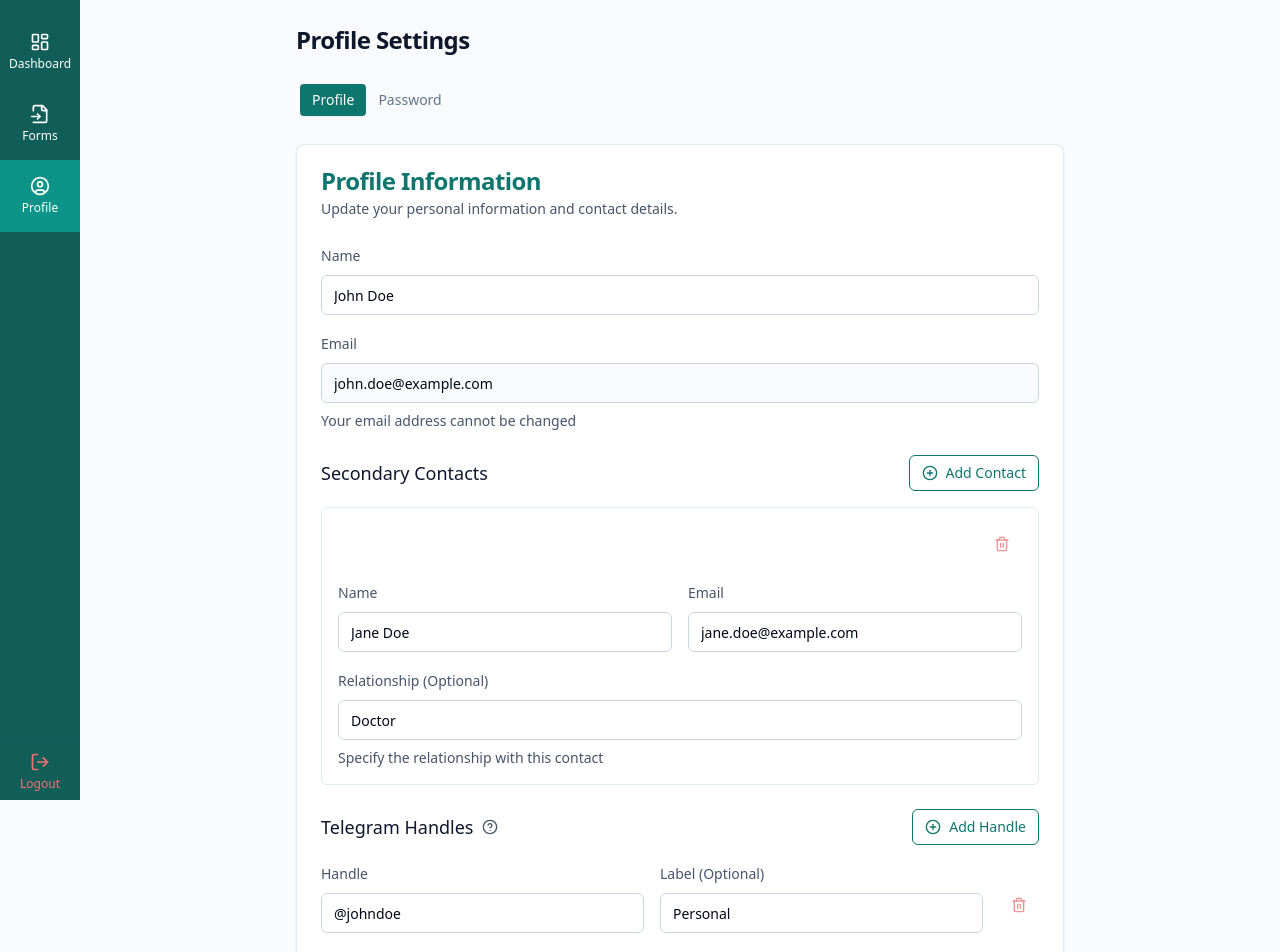
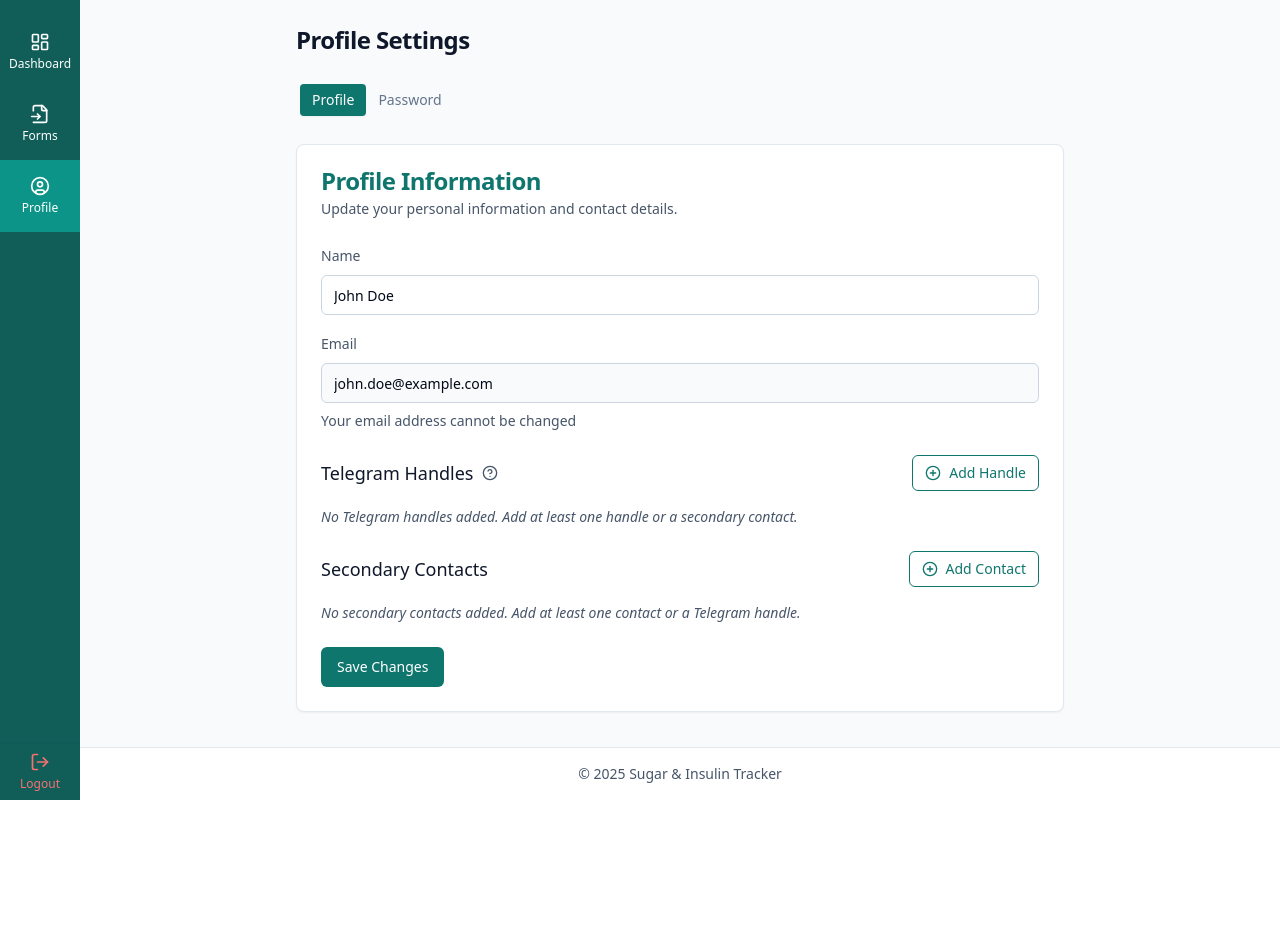
Before and after one commit to David-Getachew/Sugar-Insulin-Tracker-Automation-Webapp, a React (Vite) app: page /profile in a window 1280 px wide. Shown: the top 952 px of the page. After the commit the page ends 800 px from the top, so only its background shows below. Built offline with nearby package versions, Linux system fonts and the light colour scheme.

Commit message:
[dyad] Making Telegram handles or secondary contacts optional but requiring at least one - wrote 1 file(s)

```diff
--- a/src/pages/Profile.tsx
+++ b/src/pages/Profile.tsx
@@ -21,14 +21,20 @@ const profileFormSchema = z.object({
       handle: z.string().min(1, { message: "Telegram handle is required" }),
       label: z.string().optional(),
     })
-  ),
+  ).min(0),
   secondaryContacts: z.array(
     z.object({
       name: z.string().min(2, { message: "Name must be at least 2 characters" }),
       email: z.string().email({ message: "Please enter a valid email address" }),
       relationship: z.string().optional(),
     })
-  ),
+  ).min(0),
+}).refine(data => {
+  // At least one of telegramHandles or secondaryContacts must have items
+  return data.telegramHandles.length > 0 || data.secondaryContacts.length > 0;
+}, {
+  message: "At least one Telegram handle or secondary contact is required",
+  path: ["telegramHandles"], // This will show the error on the telegramHandles field
 });
 
 // Password form schema
@@ -48,16 +54,12 @@ const Profile = () => {
   const [isProfileLoading, setIsProfileLoading] = useState(false);
   const [isPasswordLoading, setIsPasswordLoading] = useState(false);
 
-  // Mock user data - will be replaced with actual user data from Supabase
+  // Default values with empty arrays (no default values)
   const defaultValues: ProfileFormValues = {
     name: "John Doe",
     email: "john.doe@example.com",
-    telegramHandles: [
-      { handle: "@johndoe", label: "Personal" }
-    ],
-    secondaryContacts: [
-      { name: "Jane Doe", email: "jane.doe@example.com", relationship: "Doctor" }
-    ],
+    telegramHandles: [],
+    secondaryContacts: [],
   };
 
   const profileForm = useForm<ProfileFormValues>({
@@ -210,6 +212,94 @@ const Profile = () => {
 
                     <div className="space-y-4">
                       <div className="flex items-center justify-between">
+                        <div className="flex items-center">
+                          <h3 className="text-lg font-medium text-[#0f172a]">Telegram Handles</h3>
+                          <TooltipProvider>
+                            <Tooltip>
+                              <TooltipTrigger asChild>
+                                <HelpCircle className="h-4 w-4 ml-2 text-[#475569]" />
+                              </TooltipTrigger>
+                              <TooltipContent className="max-w-xs bg-white border border-[#e2e8f0]">
+                                <p className="text-[#475569]">
+                                  To get your Telegram ID, message the @userinfobot on Telegram.
+                                  The bot will reply with your ID which you can use here.
+                                </p>
+                              </TooltipContent>
+                            </Tooltip>
+                          </TooltipProvider>
+                        </div>
+                        <Button
+                          type="button"
+                          variant="outline"
+                          size="sm"
+                          onClick={addTelegramHandle}
+                          className="border-[#0f766e] text-[#0f766e] hover:bg-[#14b8a6] hover:text-white"
+                        >
+                          <PlusCircle className="h-4 w-4 mr-2" />
+                          Add Handle
+                        </Button>
+                      </div>
+
+                      {profileForm.watch("telegramHandles").length === 0 && (
+                        <div className="text-sm text-[#475569] italic">
+                          No Telegram handles added. Add at least one handle or a secondary contact.
+                        </div>
+                      )}
+
+                      {profileForm.watch("telegramHandles").map((_, index) => (
+                        <div key={index} className="flex items-end gap-4">
+                          <FormField
+                            control={profileForm.control}
+                            name={`telegramHandles.${index}.handle`}
+                            render={({ field }) => (
+                              <FormItem className="flex-1">
+                                <FormLabel className="text-[#475569]">Handle</FormLabel>
+                                <FormControl>
+                                  <Input
+                                    placeholder="@username"
+                                    {...field}
+                                    className="border-[#cbd5e1] focus:ring-[#0f766e] focus:border-[#0f766e]"
+                                  />
+                                </FormControl>
+                                <FormMessage className="text-[#dc2626]" />
+                              </FormItem>
+                            )}
+                          />
+
+                          <FormField
+                            control={profileForm.control}
+                            name={`telegramHandles.${index}.label`}
+                            render={({ field }) => (
+                              <FormItem className="flex-1">
+                                <FormLabel className="text-[#475569]">Label (Optional)</FormLabel>
+                                <FormControl>
+                                  <Input
+                                    placeholder="e.g. Personal, Work"
+                                    {...field}
+                                    className="border-[#cbd5e1] focus:ring-[#0f766e] focus:border-[#0f766e]"
+                                  />
+                                </FormControl>
+                                <FormMessage className="text-[#dc2626]" />
+                              </FormItem>
+                            )}
+                          />
+
+                          <Button
+                            type="button"
+                            variant="ghost"
+                            size="icon"
+                            onClick={() => removeTelegramHandle(index)}
+                            className="mb-2 hover:bg-[#14b8a6] hover:text-[#0f766e]"
+                            disabled={profileForm.watch("telegramHandles").length <= 1 && profileForm.watch("secondaryContacts").length === 0}
+                          >
+                            <Trash2 className="h-4 w-4 text-[#dc2626]" />
+                          </Button>
+                        </div>
+                      ))}
+                    </div>
+
+                    <div className="space-y-4">
+                      <div className="flex items-center justify-between">
                         <h3 className="text-lg font-medium text-[#0f172a]">Secondary Contacts</h3>
                         <Button
                           type="button"
@@ -223,6 +313,12 @@ const Profile = () => {
                         </Button>
                       </div>
 
+                      {profileForm.watch("secondaryContacts").length === 0 && (
+                        <div className="text-sm text-[#475569] italic">
+                          No secondary contacts added. Add at least one contact or a Telegram handle.
+                        </div>
+                      )}
+
                       {profileForm.watch("secondaryContacts").map((_, index) => (
                         <div key={index} className="space-y-4 p-4 border border-[#e2e8f0] rounded-md">
                           <div className="flex justify-between items-center">
@@ -233,7 +329,7 @@ const Profile = () => {
                               size="icon"
                               onClick={() => removeSecondaryContact(index)}
                               className="hover:bg-[#14b8a6] hover:text-[#0f766e]"
-                              disabled={profileForm.watch("secondaryContacts").length <= 1}
+                              disabled={profileForm.watch("secondaryContacts").length <= 1 && profileForm.watch("telegramHandles").length === 0}
                             >
                               <Trash2 className="h-4 w-4 text-[#dc2626]" />
                             </Button>
@@ -297,88 +393,6 @@ const Profile = () => {
                               )}
                             />
                           </div>
-                        </div>
-                      ))}
-                    </div>
-
-                    <div className="space-y-4">
-                      <div className="flex items-center justify-between">
-                        <div className="flex items-center">
-                          <h3 className="text-lg font-medium text-[#0f172a]">Telegram Handles</h3>
-                          <TooltipProvider>
-                            <Tooltip>
-                              <TooltipTrigger asChild>
-                                <HelpCircle className="h-4 w-4 ml-2 text-[#475569]" />
-                              </TooltipTrigger>
-                              <TooltipContent className="max-w-xs bg-white border border-[#e2e8f0]">
-                                <p className="text-[#475569]">
-                                  To get your Telegram ID, message the @userinfobot on Telegram.
-                                  The bot will reply with your ID which you can use here.
-                                </p>
-                              </TooltipContent>
-                            </Tooltip>
-                          </TooltipProvider>
-                        </div>
-                        <Button
-                          type="button"
-                          variant="outline"
-                          size="sm"
-                          onClick={addTelegramHandle}
-                          className="border-[#0f766e] text-[#0f766e] hover:bg-[#14b8a6] hover:text-white"
-                        >
-                          <PlusCircle className="h-4 w-4 mr-2" />
-                          Add Handle
-                        </Button>
-                      </div>
-
-                      {profileForm.watch("telegramHandles").map((_, index) => (
-                        <div key={index} className="flex items-end gap-4">
-                          <FormField
-                            control={profileForm.control}
-                            name={`telegramHandles.${index}.handle`}
-                            render={({ field }) => (
-                              <FormItem className="flex-1">
-                                <FormLabel className="text-[#475569]">Handle</FormLabel>
-                                <FormControl>
-                                  <Input
-                                    placeholder="@username"
-                                    {...field}
-                                    className="border-[#cbd5e1] focus:ring-[#0f766e] focus:border-[#0f766e]"
-                                  />
-                                </FormControl>
-                                <FormMessage className="text-[#dc2626]" />
-                              </FormItem>
-                            )}
-                          />
-
-                          <FormField
-                            control={profileForm.control}
-                            name={`telegramHandles.${index}.label`}
-                            render={({ field }) => (
-                              <FormItem className="flex-1">
-                                <FormLabel className="text-[#475569]">Label (Optional)</FormLabel>
-                                <FormControl>
-                                  <Input
-                                    placeholder="e.g. Personal, Work"
-                                    {...field}
-                                    className="border-[#cbd5e1] focus:ring-[#0f766e] focus:border-[#0f766e]"
-                                  />
-                                </FormControl>
-                                <FormMessage className="text-[#dc2626]" />
-                              </FormItem>
-                            )}
-                          />
-
-                          <Button
-                            type="button"
-                            variant="ghost"
-                            size="icon"
-                            onClick={() => removeTelegramHandle(index)}
-                            className="mb-2 hover:bg-[#14b8a6] hover:text-[#0f766e]"
-                            disabled={profileForm.watch("telegramHandles").length <= 1}
-                          >
-                            <Trash2 className="h-4 w-4 text-[#dc2626]" />
-                          </Button>
                         </div>
                       ))}
                     </div>
```
